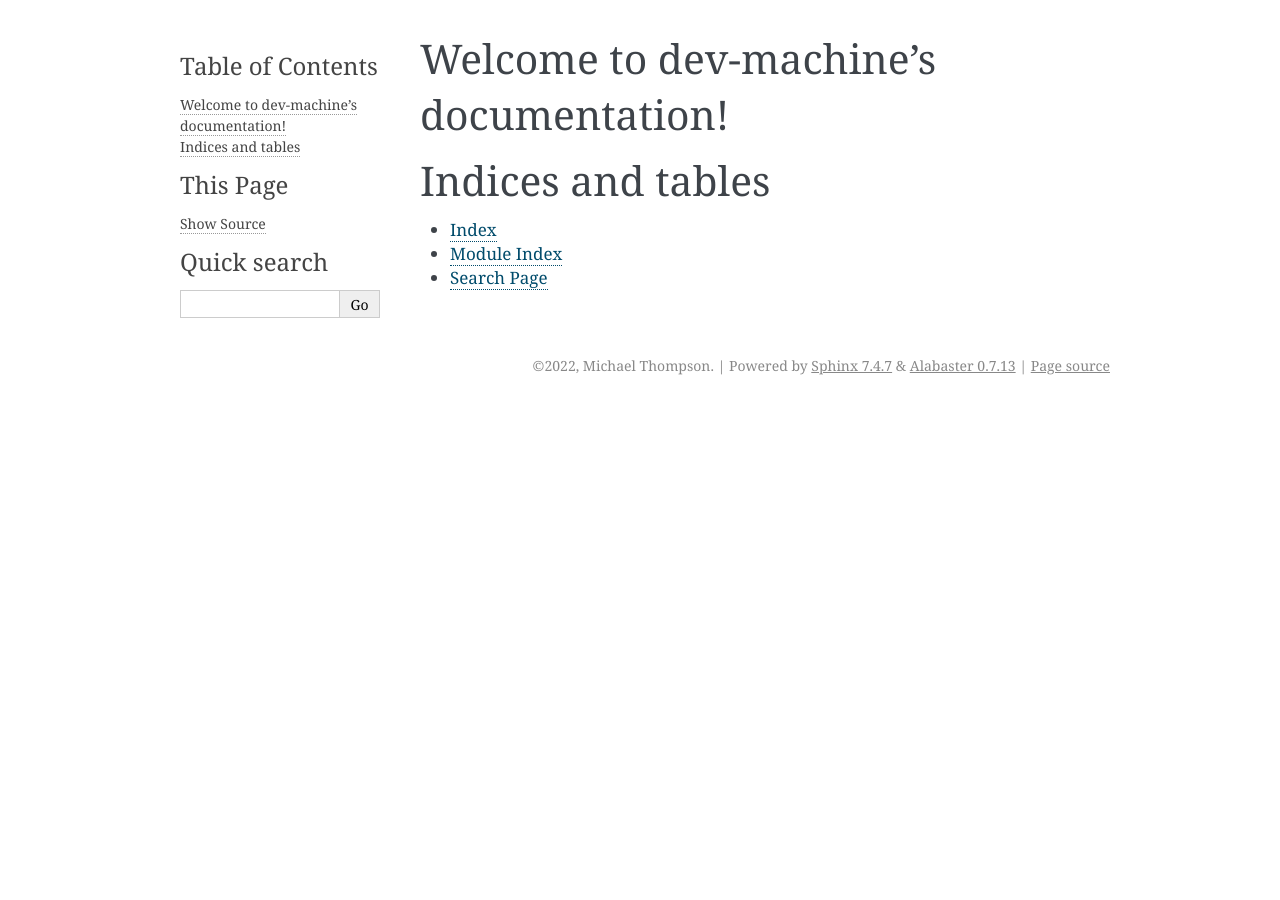
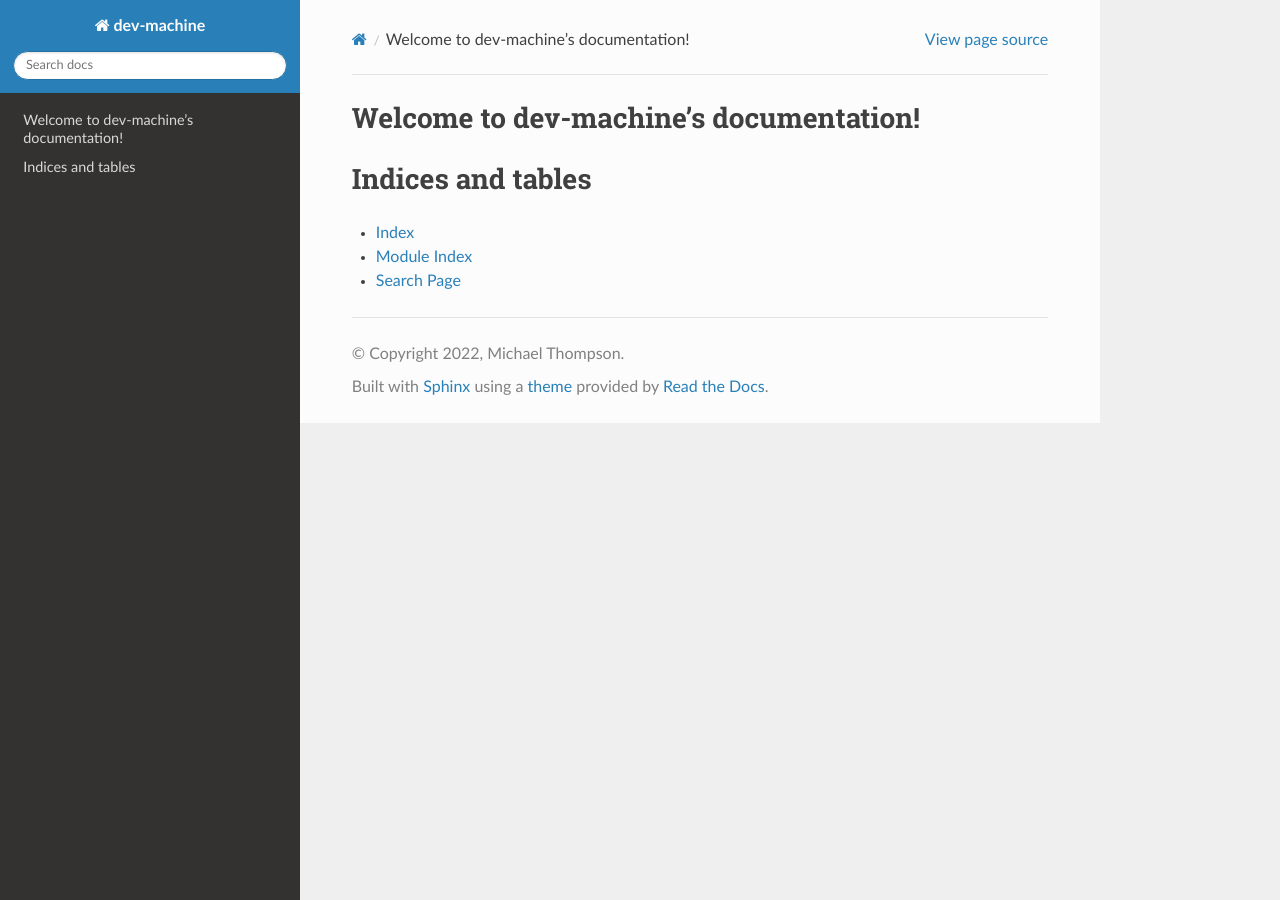
Before and after one commit to ActionScripted/dev-machine, a Sphinx documentation site: the page built from docs/index.rst, in a window 1280 px wide. Built offline with Sphinx 7.4.7 and the Read the Docs theme 2.0.0, drawn with Linux system fonts in a browser that asks for light colours; some of the changed lines change nothing that is shown.

Commit message:
changing to RTD theme

```diff
--- a/docs/conf.py
+++ b/docs/conf.py
@@ -14,14 +14,53 @@ release = "0.0.1"
 # -- General configuration ---------------------------------------------------
 # https://www.sphinx-doc.org/en/master/usage/configuration.html#general-configuration
 
-extensions = []
+extensions = ["sphinx.ext.napoleon"]
 
+exclude_patterns = ["_build", "Thumbs.db", ".DS_Store"]
 templates_path = ["_templates"]
-exclude_patterns = ["_build", "Thumbs.db", ".DS_Store"]
 
 
 # -- Options for HTML output -------------------------------------------------
 # https://www.sphinx-doc.org/en/master/usage/configuration.html#options-for-html-output
 
-html_theme = "alabaster"
+html_theme = "sphinx_rtd_theme"
 html_static_path = ["_static"]
+
+
+# -- Options for Napolean ----------------------------------------------------
+# https://www.sphinx-doc.org/en/master/usage/extensions/napoleon.html
+
+napoleon_attr_annotations = True
+napoleon_google_docstring = True
+napoleon_include_init_with_doc = False
+napoleon_include_private_with_doc = False
+napoleon_include_special_with_doc = True
+napoleon_numpy_docstring = True
+napoleon_preprocess_types = False
+napoleon_type_aliases = None
+napoleon_use_admonition_for_examples = False
+napoleon_use_admonition_for_notes = False
+napoleon_use_admonition_for_references = False
+napoleon_use_ivar = False
+napoleon_use_param = True
+napoleon_use_rtype = True
+
+# -- Options for Read The Docs Theme -----------------------------------------
+# https://sphinx-rtd-theme.readthedocs.io/en/stable/configuring.html
+
+html_theme_options = {
+    # 'analytics_id': 'G-XXXXXXXXXX',  #  Provided by Google in your dashboard
+    # 'analytics_anonymize_ip': False,
+    "logo_only": False,
+    "display_version": True,
+    "prev_next_buttons_location": "bottom",
+    "style_external_links": False,
+    "vcs_pageview_mode": "",
+    # 'style_nav_header_background': 'white',
+    # Toc options
+    "collapse_navigation": True,
+    "sticky_navigation": True,
+    "navigation_depth": 4,
+    "includehidden": True,
+    "titles_only": False,
+}
```
Also changed, not shown: 1 other file.
